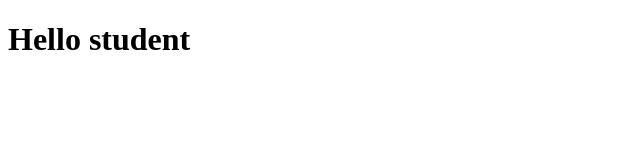
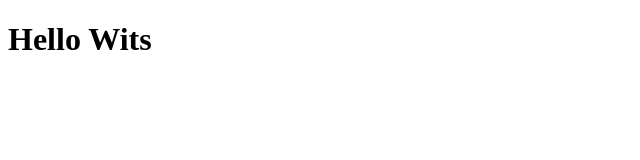
Before and after one commit to daddyCodess/2323126-labs-sd-24, a plain HTML site: page index.html in a window 1280 px wide. Shown: the whole page, without its empty margins (0-640 px from the left). Drawn offline with Linux system fonts and the light colour scheme.

Commit message:
Update index.html

```diff
--- a/index.html
+++ b/index.html
@@ -1,3 +1,3 @@
 <!DOCTYPE html>
 
-<h1>Hello student</h1>
+<h1>Hello Wits</h1>
```
